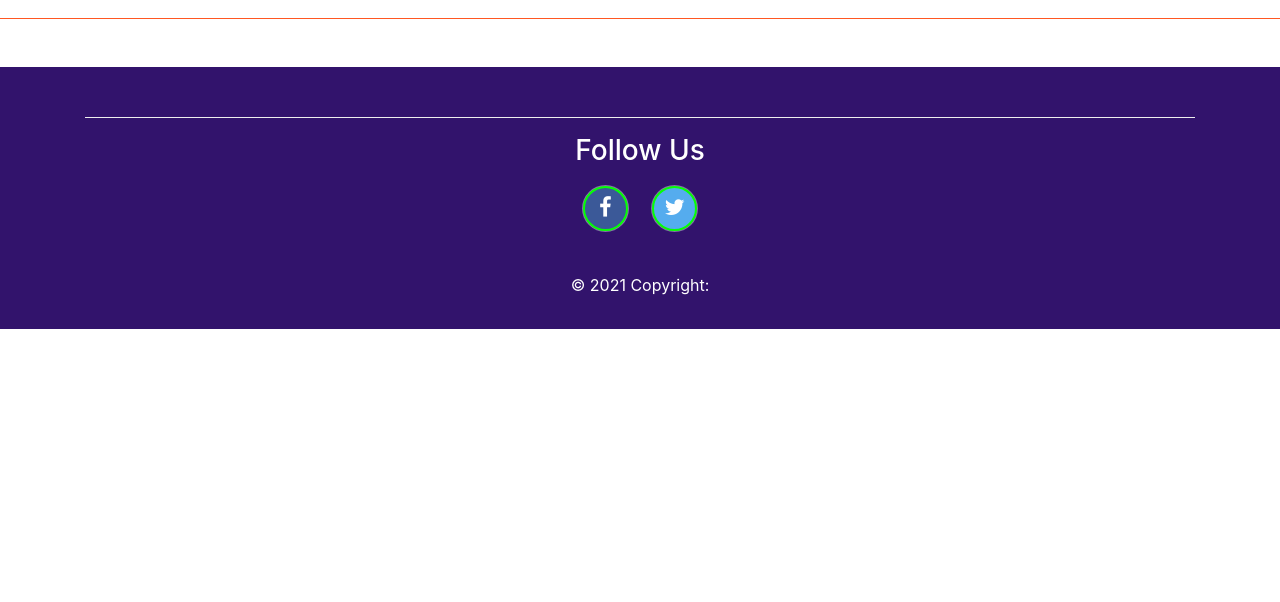
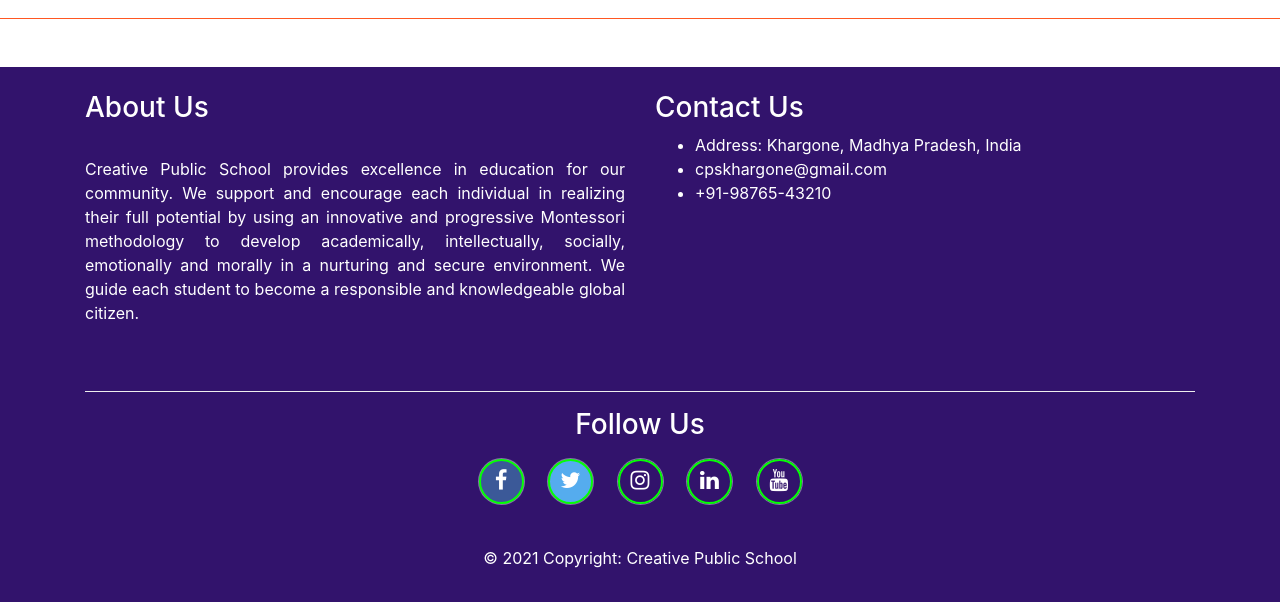
Before and after one commit to sujitmanagre/school_management_project, a Django app: page / in a window 1280 px wide. Shown: the part 3000-3602 px from the top of the page. Before the commit the page ends 3329 px from the top, so only its background shows below. Run offline with Django 3.2, Linux system fonts and the light colour scheme; data comes from the database, SQL or seed files in the repository; some libraries are stand-ins or nearby versions.

Commit message:
Update base.html

```diff
--- a/templates/base.html
+++ b/templates/base.html
@@ -68,16 +68,31 @@
         <footer class="page-footer">
         <div class="container">
           <div class="row mt-4">
+                    <div class="col-md-6 mt-4">
+                              <h3>About Us</h3> <br>
+                              <p id="a">Creative Public School provides excellence in education for our community. We support and encourage each individual in realizing their full potential by using an innovative and progressive Montessori methodology to develop academically, intellectually, socially, emotionally and morally in a nurturing and secure environment. We guide each student to become a responsible and knowledgeable global citizen.</p>
+                    </div>
 
+                    <div class="col-md-6 mt-4">
+                              <h3>Contact Us</h3>
+                              <ul>
+                                <li>Address: Khargone, Madhya Pradesh, India</li>
+                                <li>cpskhargone@gmail.com</li>
+                                <li>+91-98765-43210</li>
+                              </ul>
+                    </div>
           </div>
           <div class="social text-center py-3">
             <h3>Follow Us</h3>
               <a id="facebook" href="https://www.facebook.com/"><i class="fa fa-facebook"></i></a>
               <a id="twitter" href="https://www.twitter.com/"><i class="fa fa-twitter"></i></a>
+              <a id="instagram" href="https://www.instagram.com/"><i class="fa fa-instagram"></i></a>
+              <a id="linkedin" href="https://www.linkedin.com/"><i class="fa fa-linkedin"></i></a>
+              <a id="youtube" href="https://www.youtube.com/"><i class="fa fa-youtube"></i></a>
 
           </div>
           <div class="footer-copyright text-center py-3">
-              <p>© 2021 Copyright: </p>
+              <p>© 2021 Copyright: Creative Public School</p>
           </div>
         </div>
       </footer>
```
